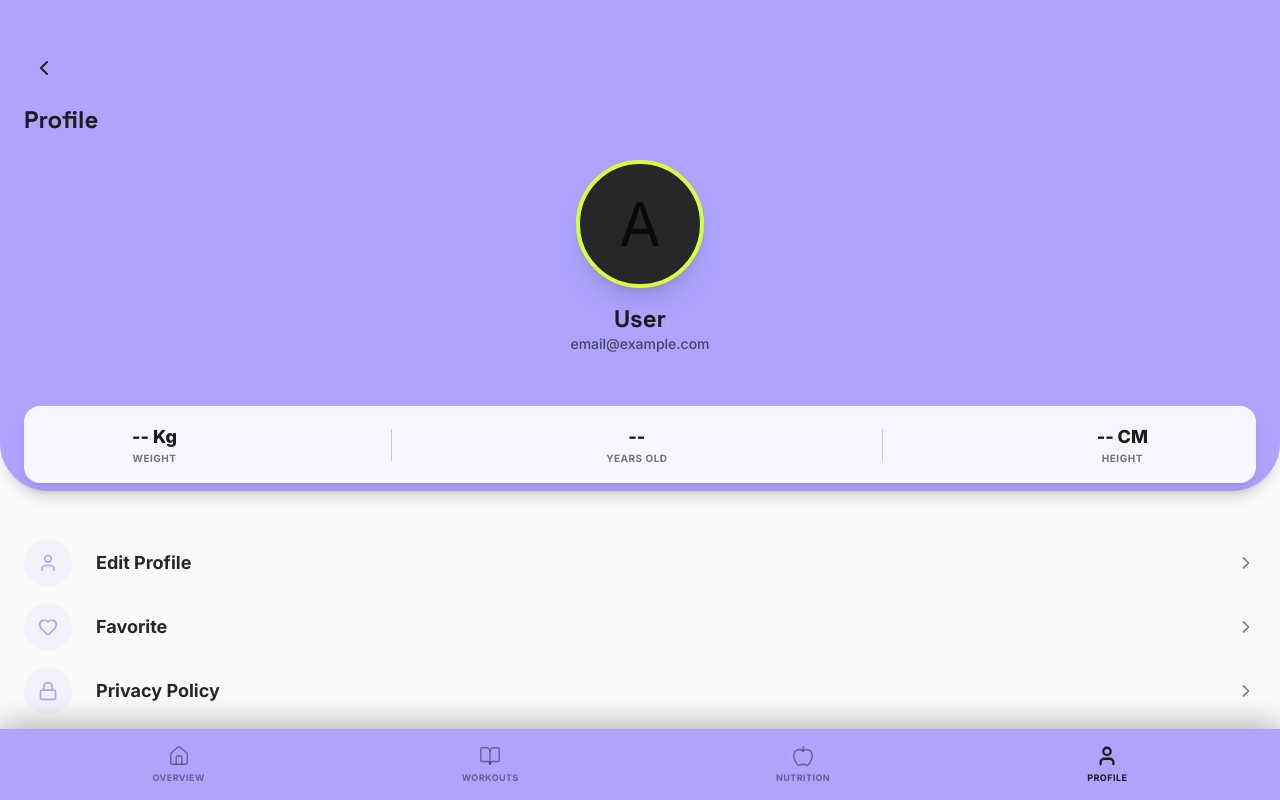
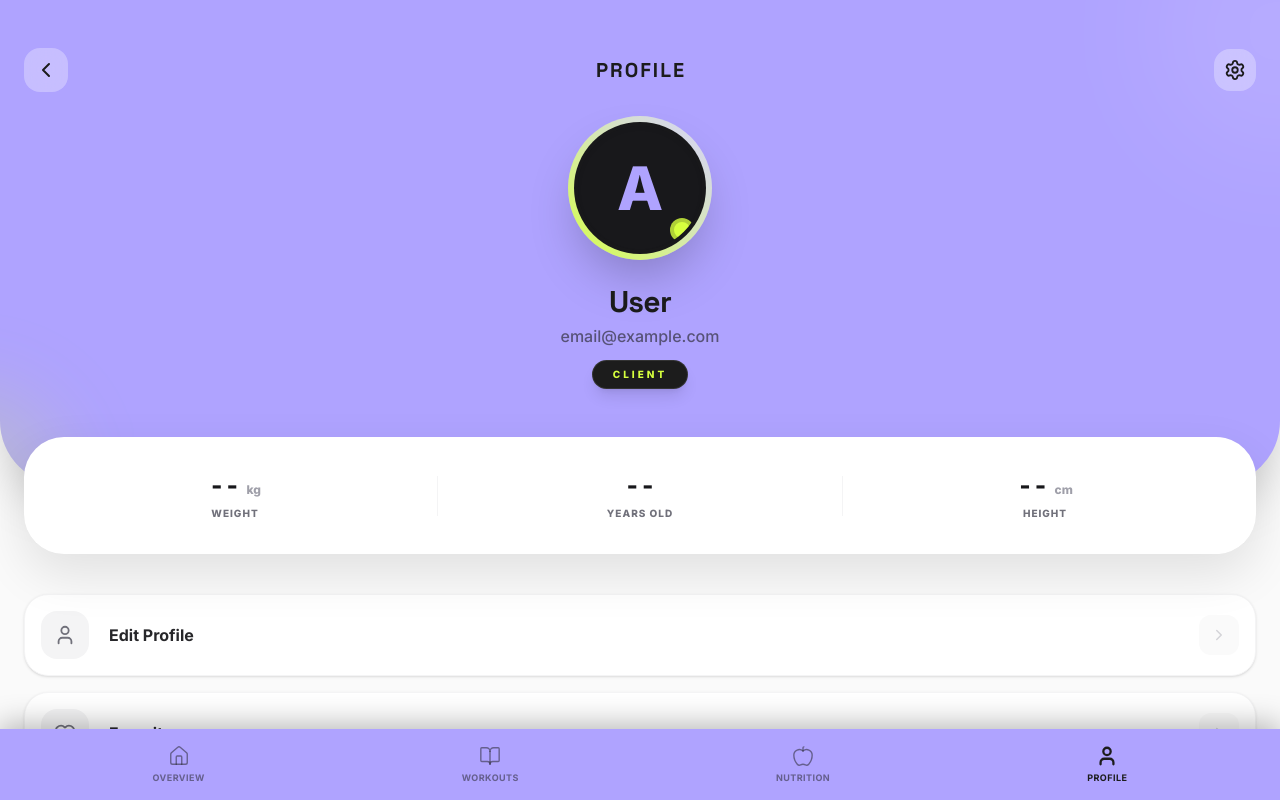
Before and after one commit to blagojevicboban/AuraFit, a React (Vite) app: page /profile in a window 1280 px wide. Shown: the top 800 px of the page. Built offline with nearby package versions, Linux system fonts and the light colour scheme; no server answers; the database is empty.

Commit message:
feat: introduce AuthContext for managing user authentication, roles, and impersonation, alongside a new Profile page.

```diff
--- a/src/contexts/AuthContext.tsx
+++ b/src/contexts/AuthContext.tsx
@@ -10,6 +10,12 @@ interface UserData {
   photoURL?: string;
   role: 'client' | 'coach' | 'admin';
   coachId?: string;
+  age?: number;
+  weight?: number;
+  height?: number;
+  gender?: 'Male' | 'Female';
+  goal?: string;
+  setupCompleted?: boolean;
 }
 
 interface AuthContextType {
--- a/src/pages/Profile.tsx
+++ b/src/pages/Profile.tsx
@@ -29,85 +29,135 @@ const Profile: React.FC = () => {
   ];
 
   return (
-    <div className="min-h-screen bg-zinc-50 dark:bg-zinc-950 text-zinc-950 dark:text-zinc-50 font-sans flex flex-col pb-24 transition-colors duration-300">
+    <div className="min-h-screen bg-zinc-50 dark:bg-zinc-950 text-zinc-950 dark:text-zinc-50 font-sans flex flex-col pb-24 transition-colors duration-300 overflow-x-hidden">
 
       {/* ── Header Area ── */}
-      <div className="bg-[#afa3ff] pt-12 pb-6 px-6 rounded-b-[3rem] relative z-10 shadow-lg">
+      <div className="relative">
+        <div className="bg-[#afa3ff] pt-12 pb-24 px-6 rounded-b-[4rem] relative z-10 shadow-2xl overflow-hidden">
+          {/* Background Decorative Circles */}
+          <div className="absolute top-[-20%] right-[-10%] w-64 h-64 bg-white/10 rounded-full blur-3xl pointer-events-none" />
+          <div className="absolute bottom-[-20%] left-[-10%] w-48 h-48 bg-[#d6ff3e]/20 rounded-full blur-2xl pointer-events-none" />
+
+          <div className="flex justify-between items-center mb-6 relative z-10">
             <button
               onClick={() => navigate(-1)}
-          className="mb-4 text-[#1c1c1c] hover:bg-white/20 p-2 rounded-full transition-colors"
+              className="text-[#1c1c1c] bg-white/30 backdrop-blur-md p-2.5 rounded-2xl hover:bg-white/40 active:scale-95 transition-all"
             >
               <ChevronLeft size={24} />
             </button>
+            <h1 className="text-xl font-black text-[#1c1c1c] uppercase tracking-widest">{t('common.profile')}</h1>
+            <button
+              onClick={() => navigate('/settings')}
+              className="text-[#1c1c1c] bg-white/30 backdrop-blur-md p-2.5 rounded-2xl hover:bg-white/40 transition-all"
+            >
+              <Settings size={22} />
+            </button>
+          </div>
 
-        <div className="flex flex-col items-center">
-            <h1 className="text-2xl font-extrabold text-[#1c1c1c] mb-6 self-start">{t('common.profile')}</h1>
-
+          <div className="flex flex-col items-center relative z-10">
             {/* Avatar */}
-            <div className="relative mb-4">
-                <div className="w-32 h-32 rounded-full border-4 border-[#d6ff3e] overflow-hidden shadow-xl bg-zinc-800 flex items-center justify-center">
+            <motion.div
+              initial={{ scale: 0.8, opacity: 0 }}
+              animate={{ scale: 1, opacity: 1 }}
+              className="relative mb-6"
+            >
+              <div className="w-36 h-36 rounded-full p-1.5 bg-gradient-to-tr from-[#d6ff3e] to-white/50 shadow-2xl">
+                <div className="w-full h-full rounded-full border-4 border-[#1c1c1c]/10 overflow-hidden bg-zinc-900 flex items-center justify-center relative shadow-inner">
                   {userData?.photoURL ? (
                     <img src={userData.photoURL} alt="Avatar" className="w-full h-full object-cover" />
                   ) : (
-                      <span className="text-6xl">{userData?.displayName?.charAt(0).toUpperCase() || 'A'}</span>
+                    <span className="text-6xl font-black text-[#afa3ff]">{userData?.displayName?.charAt(0).toUpperCase() || 'A'}</span>
                   )}
+                  {/* Status Indicator */}
+                  <div className="absolute bottom-2 right-2 w-6 h-6 bg-[#d6ff3e] rounded-full border-4 border-[#1c1c1c]/20" />
                 </div>
               </div>
+            </motion.div>
 
-            <h2 className="text-2xl font-black text-[#1c1c1c] leading-tight text-center">{userData?.displayName || 'User'}</h2>
-            <p className="text-[#1c1c1c]/70 text-sm font-medium">{userData?.email || 'email@example.com'}</p>
-            <p className="text-[#1c1c1c] text-xs font-bold mt-1 uppercase tracking-widest">{userData?.role}</p>
+            <h2 className="text-3xl font-black text-[#1c1c1c] tracking-tight text-center mb-1">
+              {userData?.displayName || 'User'}
+            </h2>
+            <p className="text-[#1c1c1c]/60 text-base font-medium mb-3">{userData?.email || 'email@example.com'}</p>
 
-            {/* Stats Card (Floating) */}
-            <div className="mt-8 bg-white/90 dark:bg-[#afa3ff]/90 backdrop-blur-md rounded-2xl w-full flex items-center justify-around py-4 border border-white/20 shadow-lg translate-y-4">
-                <div className="text-center">
-                    <div className="text-[#1c1c1c] font-black text-lg">-- Kg</div>
-                    <div className="text-[#1c1c1c]/60 text-[10px] font-bold uppercase tracking-wider">{t('profile.weight')}</div>
-                </div>
-                <div className="w-[1px] h-8 bg-[#1c1c1c]/20" />
-                <div className="text-center">
-                    <div className="text-[#1c1c1c] font-black text-lg">--</div>
-                    <div className="text-[#1c1c1c]/60 text-[10px] font-bold uppercase tracking-wider">{t('profile.age')}</div>
-                </div>
-                <div className="w-[1px] h-8 bg-[#1c1c1c]/20" />
-                <div className="text-center">
-                    <div className="text-[#1c1c1c] font-black text-lg">-- CM</div>
-                    <div className="text-[#1c1c1c]/60 text-[10px] font-bold uppercase tracking-wider">{t('profile.height')}</div>
-                </div>
+            <div className="px-5 py-1.5 bg-[#1c1c1c] text-[#d6ff3e] text-[10px] font-black uppercase tracking-[0.3em] rounded-full shadow-lg border border-white/10">
+              {userData?.role || 'CLIENT'}
             </div>
           </div>
         </div>
 
+        {/* Stats Card (Floating) - Higher Z-index and Premium Look */}
+        <div className="px-6 -mt-12 relative z-20">
+          <motion.div
+            initial={{ y: 20, opacity: 0 }}
+            animate={{ y: 0, opacity: 1 }}
+            transition={{ delay: 0.2 }}
+            className="bg-white dark:bg-zinc-900 shadow-[0_20px_50px_rgba(0,0,0,0.1)] dark:shadow-[0_20px_50px_rgba(0,0,0,0.4)] rounded-[2.5rem] flex items-center justify-around py-8 px-2 border border-white/20 dark:border-white/5 backdrop-blur-xl"
+          >
+            <div className="text-center group flex-1">
+              <div className="text-zinc-900 dark:text-white font-black text-2xl mb-1 tabular-nums">
+                {userData?.weight || '--'} <span className="text-xs text-zinc-400">kg</span>
+              </div>
+              <div className="text-zinc-500 dark:text-zinc-500 text-[10px] font-black uppercase tracking-widest">{t('profile.weight')}</div>
+            </div>
+
+            <div className="w-[1px] h-10 bg-zinc-100 dark:bg-zinc-800" />
+
+            <div className="text-center group flex-1">
+              <div className="text-zinc-900 dark:text-white font-black text-2xl mb-1 tabular-nums">
+                {userData?.age || '--'}
+              </div>
+              <div className="text-zinc-500 dark:text-zinc-500 text-[10px] font-black uppercase tracking-widest">{t('profile.age')}</div>
+            </div>
+
+            <div className="w-[1px] h-10 bg-zinc-100 dark:bg-zinc-800" />
+
+            <div className="text-center group flex-1">
+              <div className="text-zinc-900 dark:text-white font-black text-2xl mb-1 tabular-nums">
+                {userData?.height || '--'} <span className="text-xs text-zinc-400">cm</span>
+              </div>
+              <div className="text-zinc-500 dark:text-zinc-500 text-[10px] font-black uppercase tracking-widest">{t('profile.height')}</div>
+            </div>
+          </motion.div>
+        </div>
+      </div>
+
       {/* ── Menu List ── */}
-      <div className="flex-grow pt-12 px-6 space-y-4">
+      <div className="px-6 pt-10 pb-8 grid grid-cols-1 gap-4">
         {menuItems.map((item, index) => (
-          <motion.div
+          <motion.button
             key={item.label}
             initial={{ opacity: 0, x: -20 }}
             animate={{ opacity: 1, x: 0 }}
-            transition={{ delay: index * 0.05 }}
+            transition={{ delay: 0.3 + index * 0.05 }}
             onClick={item.onClick}
-            className="flex items-center justify-between group cursor-pointer"
+            className={`flex items-center justify-between p-4 rounded-3xl group transition-all duration-300 ${
+              item.danger
+                ? 'bg-rose-500/5 hover:bg-rose-500/10 border border-transparent hover:border-rose-500/20'
+                : 'bg-white dark:bg-zinc-900/40 hover:bg-[#afa3ff]/10 border border-zinc-100 dark:border-white/5 hover:border-[#afa3ff]/30 shadow-sm'
+            }`}
           >
-            <div className="flex items-center gap-6">
-                <div className={`w-12 h-12 rounded-full flex items-center justify-center transition-all ${
-                    item.danger ? 'bg-red-500/10' : 'bg-[#afa3ff]/10 dark:group-hover:bg-[#afa3ff]'
+            <div className="flex items-center gap-5">
+              <div className={`w-12 h-12 rounded-2xl flex items-center justify-center transition-all ${
+                item.danger
+                  ? 'bg-rose-500/20 text-rose-500'
+                  : 'bg-zinc-100 dark:bg-zinc-800 text-zinc-500 dark:text-[#afa3ff] group-hover:bg-[#afa3ff]/20 group-hover:text-[#afa3ff]'
               }`}>
-                    <item.icon size={20} className={`${
-                        item.danger ? 'text-red-500' : 'text-[#afa3ff] dark:group-hover:text-[#1c1c1c]'
-                    }`} />
+                <item.icon size={22} className="transition-transform group-active:scale-90" />
               </div>
-                <span className={`text-lg font-bold group-hover:text-emerald-500 dark:group-hover:text-[#d6ff3e] transition-colors ${item.danger ? 'text-red-500' : 'text-zinc-800 dark:text-zinc-200'}`}>
+              <span className={`text-base font-bold transition-colors ${
+                item.danger ? 'text-rose-500' : 'text-zinc-800 dark:text-zinc-200 group-hover:text-zinc-950 dark:group-hover:text-white'
+              }`}>
                 {item.label}
               </span>
             </div>
-            <ChevronRight size={20} className="text-zinc-500 dark:text-zinc-500 group-hover:text-emerald-500 dark:group-hover:text-[#d6ff3e] transition-colors" />
-          </motion.div>
+            <div className="w-10 h-10 rounded-xl flex items-center justify-center bg-zinc-50 dark:bg-zinc-800/50 group-hover:bg-white dark:group-hover:bg-[#afa3ff]/10 text-zinc-300 dark:text-zinc-600 group-hover:text-[#afa3ff] transition-all">
+              <ChevronRight size={18} />
+            </div>
+          </motion.button>
         ))}
       </div>
 
       <BottomNav />
-
     </div>
   );
 };
```
Also changed, not shown: src/pages/HomeDashboard.tsx (+37 -7 lines). Lines whose indentation alone changed are shown as unchanged.
